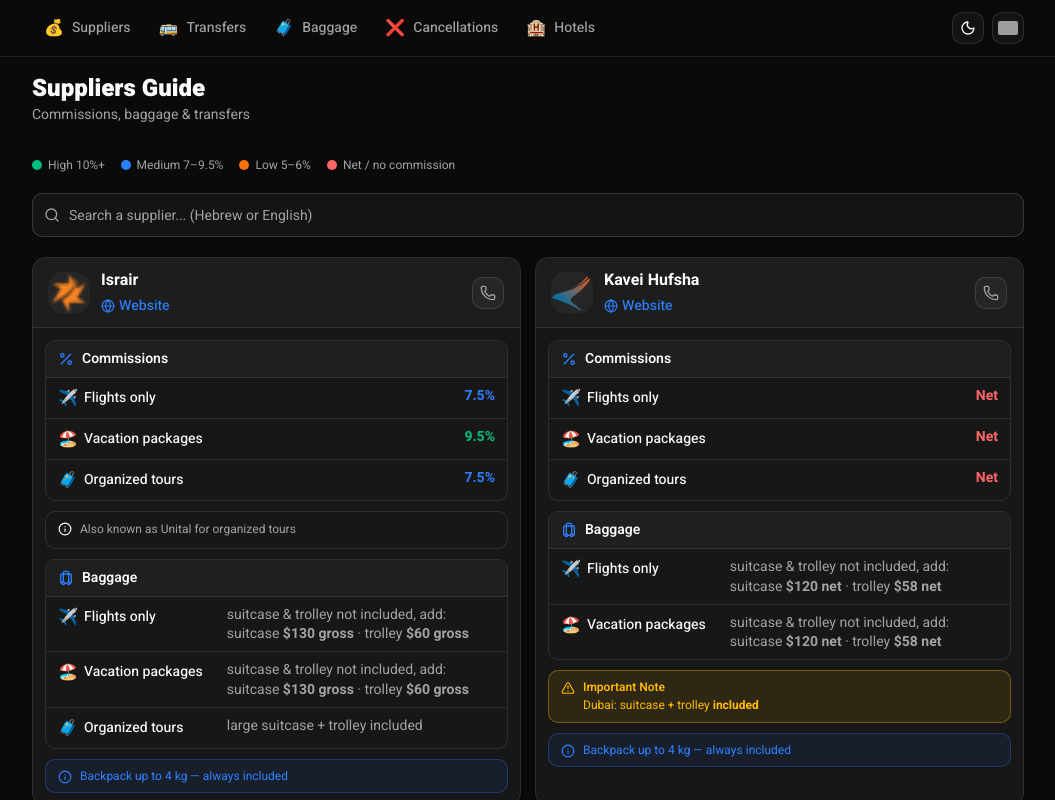
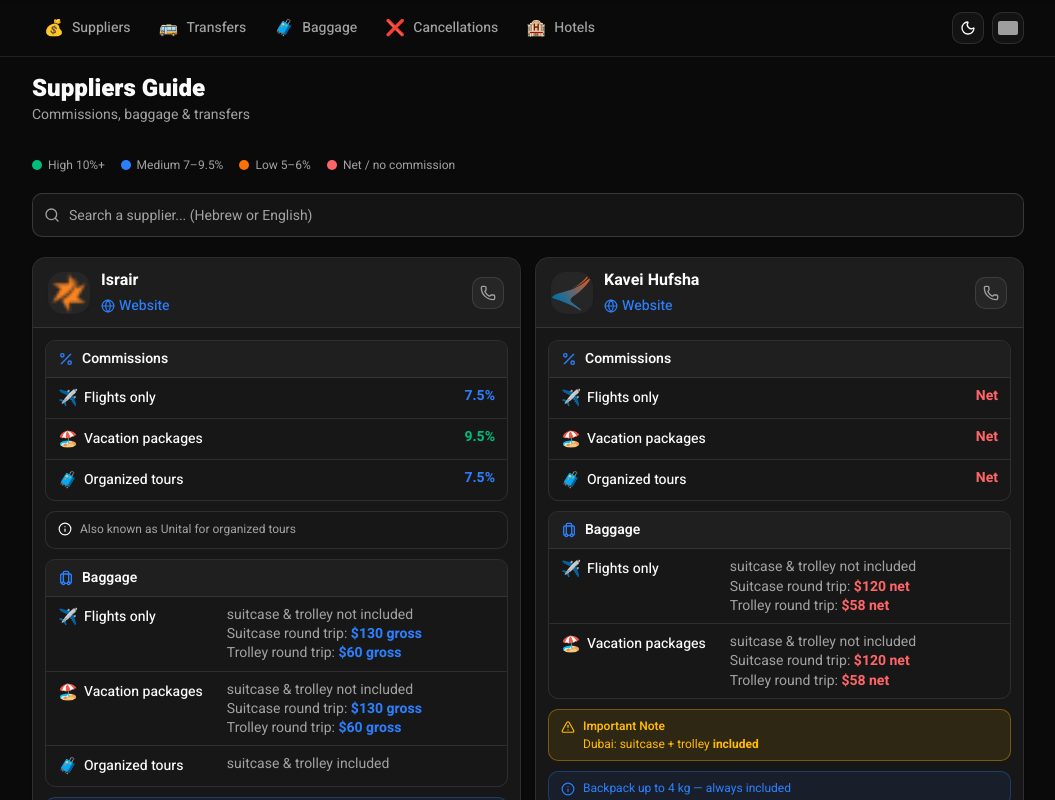
Before and after one commit to aviv-maman/travel-agent-helper, a Next.js app: page /en/suppliers in a window 1280 px wide. Shown: the top 800 px of the page, without its empty margins (112-1167 px from the left). Built offline with nearby package versions, Linux system fonts and the light colour scheme; grey boxes are pictures that could not be loaded.

Commit message:
fix(pages): some fixes

```diff
--- a/components/commissions/commission-card.tsx
+++ b/components/commissions/commission-card.tsx
@@ -204,7 +204,7 @@
                           <div className="flex flex-col gap-1">
                             {row.details.map((d, j) => (
                               <span key={j} className="block">
-                                <RichText text={d} />
+                                <RichText text={d} colorPrices />
                                 {hasWarn && j === row.details.length - 1 && (
                                   <span className="font-bold text-warning"> *</span>
                                 )}
--- a/components/commissions/rich-text.tsx
+++ b/components/commissions/rich-text.tsx
@@ -1,11 +1,22 @@
 import { Fragment } from "react";
+
+/**
+ * Picks a color for a price span: net prices (נטו / "net") render red, gross
+ * prices (ברוטו / "gross") render blue. Anything else keeps the default color.
+ */
+function priceColor(inner: string): string {
+  if (/נטו|net/i.test(inner)) return "text-destructive";
+  if (/ברוטו|gross/i.test(inner)) return "text-brand";
+  return "";
+}
 
 /**
  * Renders text with `**bold**` spans as <strong>, and `\n` as line breaks.
  * Used for the curated commission notes/baggage lines, which carry light
- * emphasis but no other markup.
+ * emphasis but no other markup. When `colorPrices` is set, bold price spans are
+ * tinted by type (net = red, gross = blue) — used for the baggage table.
  */
-export function RichText({ text }: { text: string }) {
+export function RichText({ text, colorPrices = false }: { text: string; colorPrices?: boolean }) {
   const lines = text.split("\n");
   return (
     <>
@@ -14,7 +25,9 @@
           {i > 0 && <br />}
           {line.split(/(\*\*[^*]+\*\*)/g).map((part, j) =>
             part.startsWith("**") && part.endsWith("**") ? (
-              <strong key={j} className="font-bold">
+              <strong
+                key={j}
+                className={`font-bold ${colorPrices ? priceColor(part.slice(2, -2)) : ""}`}>
                 {part.slice(2, -2)}
               </strong>
             ) : (
--- a/lib/commissions.ts
+++ b/lib/commissions.ts
@@ -130,22 +130,22 @@
       {
         icon: "flight",
         text: t(
-          "טיסות בלבד: מזוודה וטרולי לא כלולים, תוספת: מזוודה: **130$ ברוטו** · טרולי: **60$ ברוטו**",
-          "Flights only: suitcase & trolley not included, add: suitcase **$130 gross** · trolley **$60 gross**",
+          "טיסות בלבד: מזוודה וטרולי לא כלולים\nמזוודה הלוך ושוב: **130$ ברוטו**\nטרולי הלוך ושוב: **60$ ברוטו**",
+          "Flights only: suitcase & trolley not included\nSuitcase round trip: **$130 gross**\nTrolley round trip: **$60 gross**",
         ),
       },
       {
         icon: "package",
         text: t(
-          "חבילות נופש: מזוודה וטרולי לא כלולים, תוספת: מזוודה: **130$ ברוטו** · טרולי: **60$ ברוטו**",
-          "Vacation packages: suitcase & trolley not included, add: suitcase **$130 gross** · trolley **$60 gross**",
+          "חבילות נופש: מזוודה וטרולי לא כלולים\nמזוודה הלוך ושוב: **130$ ברוטו**\nטרולי הלוך ושוב: **60$ ברוטו**",
+          "Vacation packages: suitcase & trolley not included\nSuitcase round trip: **$130 gross**\nTrolley round trip: **$60 gross**",
         ),
       },
       {
         icon: "tour",
         text: t(
-          "טיולים מאורגנים: מזוודה גדולה + טרולי כלולים",
-          "Organized tours: large suitcase + trolley included",
+          "טיולים מאורגנים: מזוודה וטרולי כלולים",
+          "Organized tours: suitcase & trolley included",
         ),
       },
     ],
@@ -163,15 +163,15 @@
       {
         icon: "flight",
         text: t(
-          "טיסות בלבד: מזוודה וטרולי לא כלולים, תוספת: מזוודה: **120$ נטו** · טרולי: **58$ נטו**",
-          "Flights only: suitcase & trolley not included, add: suitcase **$120 net** · trolley **$58 net**",
+          "טיסות בלבד: מזוודה וטרולי לא כלולים\nמזוודה הלוך ושוב: **120$ נטו**\nטרולי הלוך ושוב: **58$ נטו**",
+          "Flights only: suitcase & trolley not included\nSuitcase round trip: **$120 net**\nTrolley round trip: **$58 net**",
         ),
       },
       {
         icon: "package",
         text: t(
-          "חבילות נופש: מזוודה וטרולי לא כלולים, תוספת: מזוודה: **120$ נטו** · טרולי: **58$ נטו**",
-          "Vacation packages: suitcase & trolley not included, add: suitcase **$120 net** · trolley **$58 net**",
+          "חבילות נופש: מזוודה וטרולי לא כלולים\nמזוודה הלוך ושוב: **120$ נטו**\nטרולי הלוך ושוב: **58$ נטו**",
+          "Vacation packages: suitcase & trolley not included\nSuitcase round trip: **$120 net**\nTrolley round trip: **$58 net**",
         ),
       },
       {
@@ -193,15 +193,15 @@
       {
         icon: "flight",
         text: t(
-          "טיסות בלבד: מזוודה גדולה + טרולי כלולים",
-          "Flights only: large suitcase + trolley included",
+          "טיסות בלבד: מזוודה וטרולי כלולים",
+          "Flights only: suitcase & trolley included",
         ),
       },
       {
         icon: "package",
         text: t(
-          "חבילות נופש: מזוודה גדולה + טרולי כלולים",
-          "Vacation packages: large suitcase + trolley included",
+          "חבילות נופש: מזוודה וטרולי כלולים",
+          "Vacation packages: suitcase & trolley included",
         ),
       },
       ARKIA_TROLLEY(60),
@@ -242,15 +242,15 @@
       {
         icon: "flight",
         text: t(
-          "טיסות בלבד: מזוודה גדולה + טרולי כלולים",
-          "Flights only: large suitcase + trolley included",
+          "טיסות בלבד: מזוודה וטרולי כלולים",
+          "Flights only: suitcase & trolley included",
         ),
       },
       {
         icon: "package",
         text: t(
-          "חבילות נופש: מזוודה גדולה + טרולי כלולים",
-          "Vacation packages: large suitcase + trolley included",
+          "חבילות נופש: מזוודה וטרולי כלולים",
+          "Vacation packages: suitcase & trolley included",
         ),
       },
       ARKIA_TROLLEY(60),
@@ -294,15 +294,15 @@
       {
         icon: "flight",
         text: t(
-          "טיסות בלבד: מזוודה גדולה + טרולי כלולים",
-          "Flight only: large suitcase + trolley included",
+          "טיסות בלבד: מזוודה וטרולי כלולים",
+          "Flight only: suitcase & trolley included",
         ),
       },
       {
         icon: "package",
         text: t(
-          "חבילות נופש: מזוודה גדולה + טרולי כלולים",
-          "Vacation packages: large suitcase + trolley included",
+          "חבילות נופש: מזוודה וטרולי כלולים",
+          "Vacation packages: suitcase & trolley included",
         ),
       },
       ARKIA_TROLLEY(60),
@@ -330,15 +330,15 @@
       {
         icon: "flight",
         text: t(
-          "טיסות בלבד: מזוודה גדולה + טרולי כלולים",
-          "Flight only: large suitcase + trolley included",
+          "טיסות בלבד: מזוודה וטרולי כלולים",
+          "Flight only: suitcase & trolley included",
         ),
       },
       {
         icon: "package",
         text: t(
-          "חבילות נופש: מזוודה גדולה + טרולי כלולים",
-          "Vacation packages: large suitcase + trolley included",
+          "חבילות נופש: מזוודה וטרולי כלולים",
+          "Vacation packages: suitcase & trolley included",
         ),
       },
       {
@@ -369,29 +369,29 @@
       {
         icon: "flight",
         text: t(
-          "טיסות בלבד: מזוודה וטרולי לא כלולים, תוספת: מזוודה: **100$ נטו** · טרולי: **50$ נטו**",
-          "Flights only: suitcase & trolley not included, add: suitcase **$100 net** · trolley **$50 net**",
+          "טיסות בלבד: מזוודה וטרולי לא כלולים\nמזוודה הלוך ושוב: **100$ נטו**\nטרולי הלוך ושוב: **50$ נטו**",
+          "Flights only: suitcase & trolley not included\nSuitcase round trip: **$100 net**\nTrolley round trip: **$50 net**",
         ),
       },
       {
         icon: "package",
         text: t(
-          "חבילות נופש: מזוודה וטרולי לא כלולים, תוספת: מזוודה: **100$ נטו** · טרולי: **50$ נטו**",
-          "Vacation packages: suitcase & trolley not included, add: suitcase **$100 net** · trolley **$50 net**",
+          "חבילות נופש: מזוודה וטרולי לא כלולים\nמזוודה הלוך ושוב: **100$ נטו**\nטרולי הלוך ושוב: **50$ נטו**",
+          "Vacation packages: suitcase & trolley not included\nSuitcase round trip: **$100 net**\nTrolley round trip: **$50 net**",
         ),
       },
       {
         icon: "tour",
         text: t(
-          "טיולים מאורגנים: מזוודה גדולה + טרולי כלולים",
-          "Organized tours: large suitcase + trolley included",
+          "טיולים מאורגנים: מזוודה וטרולי כלולים",
+          "Organized tours: suitcase & trolley included",
         ),
       },
       {
         icon: "ok",
         text: t(
-          "בנגקוק וניו יורק: מזוודה גדולה + טרולי כלולים",
-          "Bangkok & New York: large suitcase + trolley included",
+          "בנגקוק וניו יורק: מזוודה וטרולי כלולים",
+          "Bangkok & New York: suitcase & trolley included",
         ),
       },
     ],
@@ -408,15 +408,15 @@
       {
         icon: "flight",
         text: t(
-          "טיסות בלבד: מזוודה גדולה + טרולי כלולים",
-          "Flight only: large suitcase + trolley included",
+          "טיסות בלבד: מזוודה וטרולי כלולים",
+          "Flight only: suitcase & trolley included",
         ),
       },
       {
         icon: "package",
         text: t(
-          "חבילות נופש: מזוודה גדולה + טרולי כלולים",
-          "Vacation packages: large suitcase + trolley included",
+          "חבילות נופש: מזוודה וטרולי כלולים",
+          "Vacation packages: suitcase & trolley included",
         ),
       },
       ARKIA_TROLLEY(60),
@@ -435,19 +435,15 @@
       {
         icon: "flight",
         text: t(
-          "טיסות בלבד: מזוודה וטרולי לא כלולים, תוספת: מזוודה: **120$ ברוטו** · טרולי: **60$ ברוטו**",
-          "Flights only: suitcase & trolley not included, add: suitcase **$120 gross** · trolley **$60 gross**",
+          "טיסות בלבד: מזוודה וטרולי לא כלולים\nמזוודה הלוך ושוב: **120$ ברוטו**\nטרולי הלוך ושוב: **60$ ברוטו**",
+          "Flights only: suitcase & trolley not included\nSuitcase round trip: **$120 gross**\nTrolley round trip: **$60 gross**",
         ),
       },
       {
         icon: "package",
-        text: t("חבילות נופש: טרולי כלול בחינם", "Vacation packages: trolley included free"),
-      },
-      {
-        icon: "package",
         text: t(
-          "חבילות נופש: מזוודה גדולה לא כלולה — תוספת: **100$ ברוטו**",
-          "Vacation packages: large suitcase not included — add: **$100 gross**",
+          "חבילות נופש: טרולי כלול, מזוודה לא כלולה\nמזוודה הלוך ושוב: **100$ ברוטו**",
+          "Vacation packages: trolley included, suitcase not included\nSuitcase round trip: **$100 gross**",
         ),
       },
     ],
@@ -473,15 +469,15 @@
       {
         icon: "flight",
         text: t(
-          "טיסות בלבד: מזוודה גדולה + טרולי כלולים",
-          "Flight only: large suitcase + trolley included",
+          "טיסות בלבד: מזוודה וטרולי כלולים",
+          "Flight only: suitcase & trolley included",
         ),
       },
       {
         icon: "package",
         text: t(
-          "חבילות נופש: מזוודה גדולה + טרולי כלולים",
-          "Vacation packages: large suitcase + trolley included",
+          "חבילות נופש: מזוודה וטרולי כלולים",
+          "Vacation packages: suitcase & trolley included",
         ),
       },
       {
@@ -505,15 +501,15 @@
       {
         icon: "flight",
         text: t(
-          "טיסות בלבד: מזוודה גדולה + טרולי כלולים",
-          "Flight only: large suitcase + trolley included",
+          "טיסות בלבד: מזוודה וטרולי כלולים",
+          "Flight only: suitcase & trolley included",
         ),
       },
       {
         icon: "package",
         text: t(
-          "חבילות נופש: מזוודה גדולה + טרולי כלולים",
-          "Vacation packages: large suitcase + trolley included",
+          "חבילות נופש: מזוודה וטרולי כלולים",
+          "Vacation packages: suitcase & trolley included",
         ),
       },
     ],
@@ -530,15 +526,15 @@
       {
         icon: "flight",
         text: t(
-          "טיסות בלבד: מזוודה גדולה + טרולי כלולים",
-          "Flight only: large suitcase + trolley included",
+          "טיסות בלבד: מזוודה וטרולי כלולים",
+          "Flight only: suitcase & trolley included",
         ),
       },
       {
         icon: "package",
         text: t(
-          "חבילות נופש: מזוודה גדולה + טרולי כלולים",
-          "Vacation packages: large suitcase + trolley included",
+          "חבילות נופש: מזוודה וטרולי כלולים",
+          "Vacation packages: suitcase & trolley included",
         ),
       },
       ARKIA_TROLLEY(60),
@@ -574,8 +570,8 @@
       {
         icon: "tour",
         text: t(
-          "טיולים מאורגנים: מזוודה גדולה + טרולי כלולים",
-          "Organized tours: large suitcase + trolley included",
+          "טיולים מאורגנים: מזוודה וטרולי כלולים",
+          "Organized tours: suitcase & trolley included",
         ),
       },
     ],
```
Also changed, not shown: .claude/settings.json.
